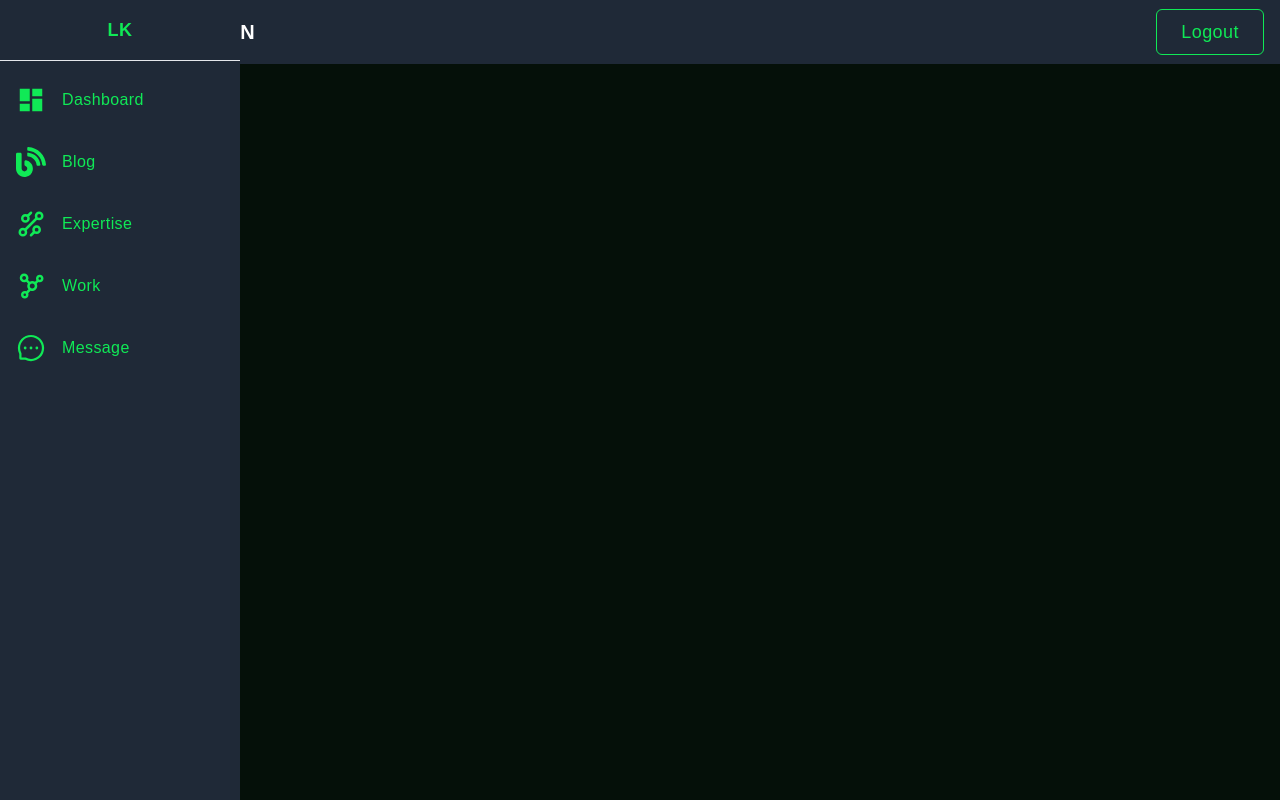
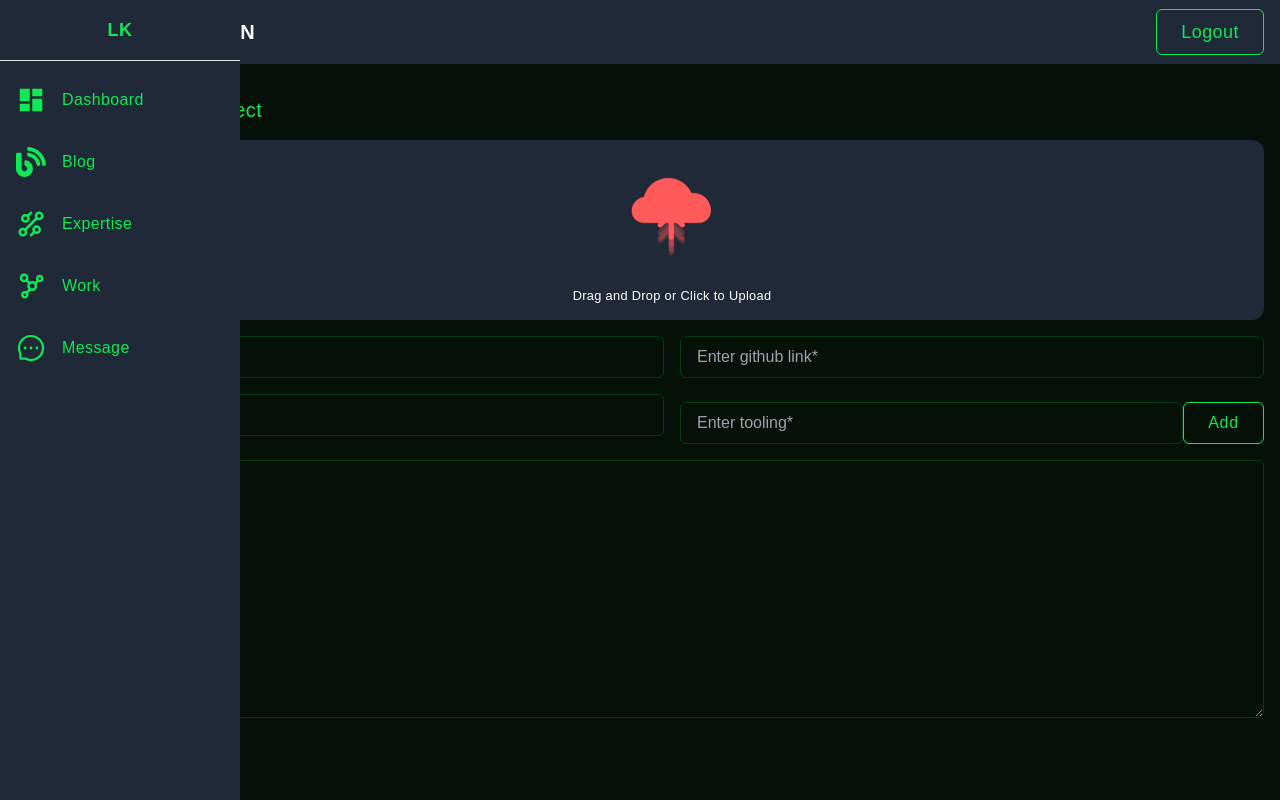
Before and after one commit to LoushikLK/portfolio-2, a Next.js app: page /admin/work/create in a window 1280 px wide. Built offline with nearby package versions, Linux system fonts and the light colour scheme.

Commit message:
work create complete

```diff
--- a/package.json
+++ b/package.json
@@ -12,12 +12,14 @@
     "aos": "^2.3.4",
     "eslint": "8.34.0",
     "eslint-config-next": "13.2.1",
+    "formik": "^2.2.9",
     "next": "13.2.1",
     "nodemailer": "^6.9.1",
     "react": "18.2.0",
     "react-dom": "18.2.0",
     "react-lottie": "^1.2.3",
-    "typescript": "4.9.5"
+    "typescript": "4.9.5",
+    "yup": "^1.0.2"
   },
   "devDependencies": {
     "@types/aos": "^3.0.4",
--- a/src/pages/admin/work/create.tsx
+++ b/src/pages/admin/work/create.tsx
@@ -1,9 +1,199 @@
+import UploadImage from "@/components/core/UploadImage";
 import { PrivateLayout } from "@/layouts";
+import { useFormik } from "formik";
+import { useState } from "react";
+import * as Yup from "yup";
+
+const schema = [
+  {
+    key: "0",
+    label: "Image",
+    name: "image",
+    initialValue: "",
+    validationSchema: Yup.string(),
+    type: "file",
+  },
+  {
+    key: "1",
+    label: "Project Title",
+    name: "title",
+    initialValue: "",
+    validationSchema: Yup.string().required("Title is required"),
+    type: "text",
+  },
+  {
+    key: "4",
+    label: "Github Link",
+    name: "githubLink",
+    initialValue: "",
+    validationSchema: Yup.string(),
+    type: "text",
+  },
+  {
+    key: "5",
+    label: "Website Link",
+    name: "websiteLink",
+    initialValue: "",
+    validationSchema: Yup.string(),
+    type: "text",
+  },
+
+  {
+    key: "2",
+    label: "Tooling",
+    name: "tool",
+    initialValue: "",
+    validationSchema: Yup.array(Yup.string()),
+    type: "multi-select",
+  },
+  {
+    key: "3",
+    label: "Description",
+    name: "description",
+    initialValue: "",
+    validationSchema: Yup.string().required("Description is required"),
+    type: "textarea",
+  },
+];
+
+const initialValues = schema?.reduce((accumulator, currentValue) => {
+  accumulator[currentValue?.name] = currentValue.initialValue;
+  return accumulator;
+}, {} as any);
+
+const validationSchema = schema?.reduce((accumulator, currentValue) => {
+  accumulator[currentValue?.name] = currentValue.validationSchema;
+  return accumulator;
+}, {} as any);
 
 const Create = () => {
+  const [tooling, setTooling] = useState("");
+  const formik = useFormik({
+    initialValues: initialValues,
+    validationSchema: Yup.object(validationSchema),
+
+    onSubmit: (values) => {
+      try {
+        console.log(values);
+      } catch (error) {}
+    },
+  });
+
+  const handleAddTooling = () => {
+    try {
+      formik.setFieldValue(
+        "tooling",
+        formik?.values?.tooling?.length
+          ? [...formik.values?.tooling, tooling]
+          : [tooling]
+      );
+      setTooling("");
+    } catch (error) {}
+  };
+
   return (
     <PrivateLayout>
-      <div>Create</div>
+      <div className="custom-container py-4">
+        <h3 className="font-medium tracking-wide text-xl py-4 w-full text-theme">
+          Create New Project
+        </h3>
+        <form
+          className="grid grid-cols-12 gap-4 "
+          onSubmit={formik?.handleSubmit}
+        >
+          {schema?.map((item) =>
+            item?.type === "file" ? (
+              <div className="flex  flex-col w-full gap-2 col-span-12 ">
+                <UploadImage
+                  onChange={(e: any) => {
+                    formik?.setFieldTouched("image"),
+                      formik?.setFieldValue("image", e.target.files[0]);
+                  }}
+                  outerClassName="bg-gray-800 rounded-xl"
+                />
+                {formik?.touched[item?.name] && formik?.errors[item?.name] && (
+                  <small className="tracking-wide font-medium text-red-500">
+                    {formik?.errors[item?.name] as string}
+                  </small>
+                )}
+              </div>
+            ) : item?.type === "textarea" ? (
+              <div className="flex  flex-col w-full gap-2 col-span-12 ">
+                <textarea
+                  rows={10}
+                  name={item?.name}
+                  placeholder={`Enter ${item?.label.toLowerCase()}*`}
+                  onChange={formik?.handleChange}
+                  value={formik?.values[item?.name]}
+                  className="w-full focus:outline-theme focus:outline text-theme py-2 px-4 bg-transparent border-theme/20 focus-visible:outline-none border rounded-md"
+                />
+                {formik?.touched[item?.name] && formik?.errors[item?.name] && (
+                  <small className="tracking-wide font-medium text-red-500">
+                    {formik?.errors[item?.name] as string}
+                  </small>
+                )}
+              </div>
+            ) : item?.type === "multi-select" ? (
+              <div className="flex  flex-col w-full gap-2 col-span-6 ">
+                <div className="flex flex-wrap gap-2 w-full items-center">
+                  {formik?.values?.tooling?.map((item: string) => (
+                    <span
+                      className="rounded-full text-white bg-theme/50 px-2 py-1 shadow-lg"
+                      key={item}
+                    >
+                      {item}
+                    </span>
+                  ))}
+                </div>
+                <div className="w-full relative flex">
+                  <input
+                    type="text"
+                    placeholder={`Enter ${item?.label.toLowerCase()}*`}
+                    onChange={(e: any) => {
+                      setTooling(e?.target?.value);
+                    }}
+                    value={tooling}
+                    className="w-full focus:outline-theme focus:outline text-theme py-2 px-4 bg-transparent border-theme/20 focus-visible:outline-none border rounded-md"
+                  />
+                  <button
+                    className="btn-primary"
+                    type="button"
+                    onClick={handleAddTooling}
+                  >
+                    Add
+                  </button>
+                </div>
+                {formik?.touched[item?.name] && formik?.errors[item?.name] && (
+                  <small className="tracking-wide font-medium text-red-500">
+                    {formik?.errors[item?.name] as string}
+                  </small>
+                )}
+              </div>
+            ) : (
+              <div className="flex  flex-col w-full gap-2 col-span-6 ">
+                <input
+                  type="text"
+                  name={item?.name}
+                  placeholder={`Enter ${item?.label.toLowerCase()}*`}
+                  onChange={formik?.handleChange}
+                  value={formik?.values[item?.name]}
+                  className="w-full focus:outline-theme focus:outline text-theme py-2 px-4 bg-transparent border-theme/20 focus-visible:outline-none border rounded-md"
+                />
+                {formik?.touched[item?.name] && formik?.errors[item?.name] && (
+                  <small className="tracking-wide font-medium text-red-500">
+                    {formik?.errors[item?.name] as string}
+                  </small>
+                )}
+              </div>
+            )
+          )}
+          <div className="w-full flex items-center justify-center ml-2">
+            <button type="submit" className="btn-primary">
+              Create
+            </button>
+          </div>
+        </form>
+      </div>
     </PrivateLayout>
   );
 };
```
Also changed, not shown: 1 other file (tests, documents, lock files or other folders).
